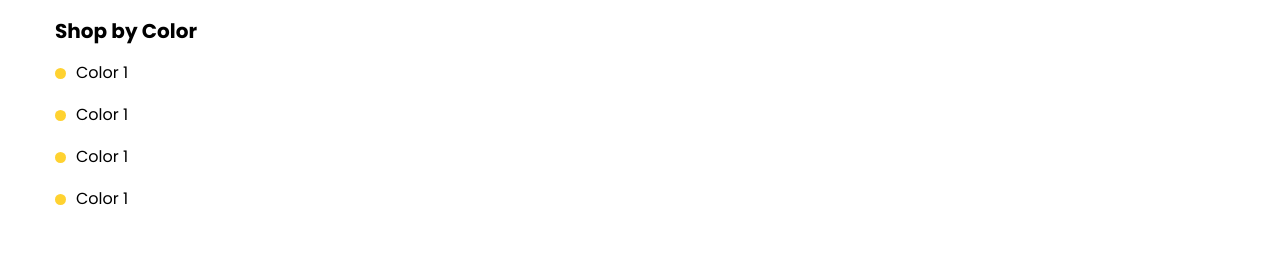
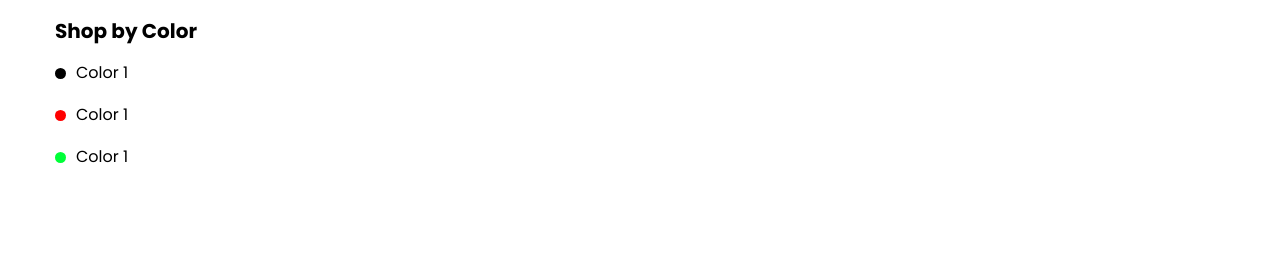
Before and after one commit to Hlwyeasin/Ecommerce1, a React (Vite) app: page /product in a window 1280 px wide. Shown: the part 650-911 px from the top of the page. Built offline with nearby package versions, Linux system fonts and the light colour scheme; no server answers; a web font is replaced by a local one.

Commit message:
add new change

```diff
--- a/src/components/Footer/Footer.jsx
+++ b/src/components/Footer/Footer.jsx
@@ -174,7 +174,7 @@ import applestore from "../../assets/appleStore.png";
 import qrcode from "../../assets/qrCode.png";
 import logo from "../Logo/Logo"
 import Logo from '../Logo/Logo';
-// import Logo from '../Logo/Logo';
+
 
 
 
@@ -314,7 +314,7 @@ const quickList = [
 						</div>
 						<div className="flex gap-x-6 mt-6 ">
 							<a href="#">
-								<FaFacebookF  color="ffffff" size={22} />
+								<FaFacebookF color="ffffff" size={22} />
 							</a>
 							<a href="#">
 								<FiTwitter color="ffffff" size={22} />
--- a/src/components/ProductPage/ProductLfPart.jsx
+++ b/src/components/ProductPage/ProductLfPart.jsx
@@ -1,34 +1,34 @@
 import React from 'react'
 
 const ProductLfPart = () => {
-    const catagoriesData =[
+  const catagoriesData = [
     {
-            name:"Woman’s Fashion"
+      name: "Woman’s Fashion"
     },
     {
-            name:"Men’s Fashion"
+      name: "Men’s Fashion"
     },
     {
-            name:"Electronics"
+      name: "Electronics"
     },
     {
-             name:"Home & Lifestyle"
+      name: "Home & Lifestyle"
     },
     {
-            name:"Medicine"
+      name: "Medicine"
     },
 
     {
-            name:"Sports & Outdoor"
+      name: "Sports & Outdoor"
     },
     {
-             name:"Baby’s & Toys"
+      name: "Baby’s & Toys"
     },
     {
-            name:"Groceries & Pets"
+      name: "Groceries & Pets"
     },
     {
-            name:"Health & Beauty"
+      name: "Health & Beauty"
     }
 
   ];
@@ -38,7 +38,7 @@ const ProductLfPart = () => {
       <h2 className='font-primary font-bold  text-[20px]'>Shop by Category</h2>
       <div className='mt-[15px]'>
         {
-        catagoriesData.map((category)=>(
+          catagoriesData.map((category) => (
             <p className='font-primary mb-4'>{category.name}</p>
           ))
         }
@@ -48,21 +48,18 @@ const ProductLfPart = () => {
 
 
         <div className='flex items-center mb-[18px]'>
-        <div className='w-[11px] h-[11px] rounded-full bg-amber-300'></div>
+          <div className='w-[11px] h-[11px] rounded-full bg-[#000000]'></div>
           <p className='ml-[10px] font-primary'>Color 1</p>
         </div>
         <div className='flex items-center mb-[18px]'>
-        <div className='w-[11px] h-[11px] rounded-full bg-amber-300'></div>
+          <div className='w-[11px] h-[11px] rounded-full bg-[#FF0000]'></div>
           <p className='ml-[10px] font-primary'>Color 1</p>
         </div>
         <div className='flex items-center mb-[18px]'>
-        <div className='w-[11px] h-[11px] rounded-full bg-amber-300'></div>
+          <div className='w-[11px] h-[11px] rounded-full bg-[#00FF38]'></div>
           <p className='ml-[10px] font-primary'>Color 1</p>
         </div>
-      <div className='flex items-center'>
-        <div className='w-[11px] h-[11px] rounded-full bg-amber-300'></div>
-        <p className='ml-[10px] font-primary'>Color 1</p>
-      </div>
+
 
 
       </div>
```
Also changed, not shown: src/components/ProductPage/ProductRating.jsx (+9 -5 lines), src/components/ProductPage/ProductRightPart.jsx (+7 -16 lines). Lines whose indentation alone changed are shown as unchanged.
